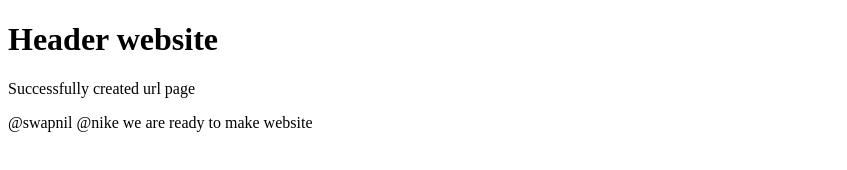
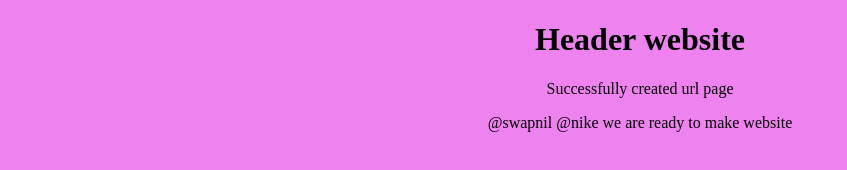
Before and after one commit to aniket-sa/HostUrl, a plain HTML site: page index.html in a window 1280 px wide. Shown: the whole page, without its empty margins (0-847 px from the left). Drawn offline with Linux system fonts and the light colour scheme.

Commit message:
third commit

```diff
--- a/index.html
+++ b/index.html
@@ -4,6 +4,7 @@
     <meta charset="UTF-8">
     <meta name="viewport" content="width=device-width, initial-scale=1.0">
     <title>Practice hosting</title>
+    <link rel="stylesheet" href="styles.css">
 </head>
 <body>
     <h1>Header website</h1>
--- a/styles.css
+++ b/styles.css
@@ -0,0 +1,5 @@
+    body   {
+        margin:0;
+        background: violet;
+        text-align: center;
+    }
```
